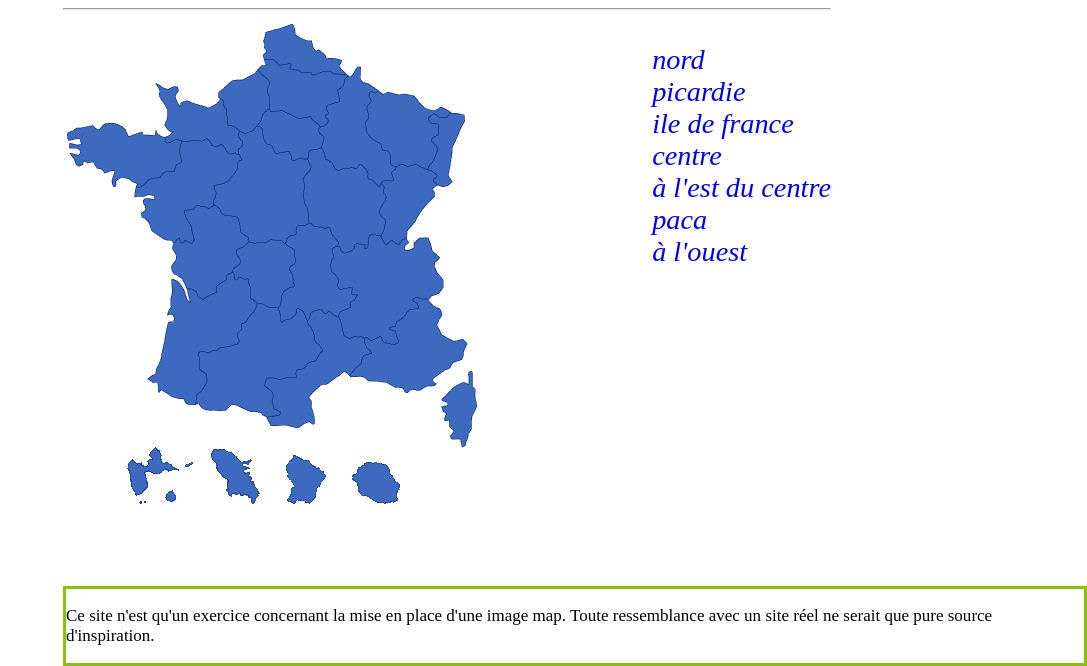
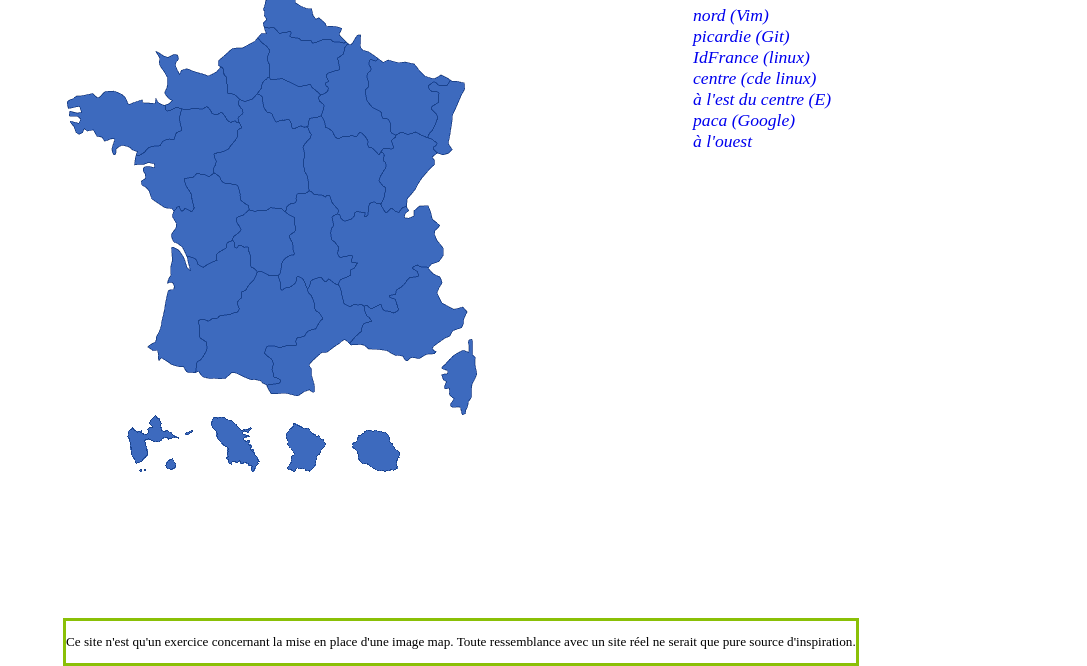
Before and after one commit to didierClin/leCanard, a plain HTML site: page index.html in a window 1280 px wide. Shown: the part 134-800 px from the top of the page, without its empty margins (193-1280 px from the left). Drawn offline with Linux system fonts and the light colour scheme; a script that the page names is missing.

Commit message:
modif lien et maj title sur carte

```diff
--- a/index.html
+++ b/index.html
@@ -24,35 +24,36 @@ trouvez la bonne affaire parmi nos <mark>3</mark> annonces.</p>
 
       <map name="LeCanardMappe">
     <!--  <area shape="rect" coords="408,478,410,480" alt="Image Map" style="outline:none;" title="Image Map" href="http://www.image-maps.com/index.php?aff=mapped_users_63288" />-->
-          <area id="NORD" alt="cheatSheet_vim" title="region nord" href="http://didierclin.github.io/cheatSheet_vim" shape="poly" coords="238,17,227,10,221,6,194,8,197,36,222,40,246,48,280,54" style="outline:none;" target="_self"     />
+          <area id="NORD" alt="cheatSheet_vim" title="cheatSheet_vim" href="http://didierclin.github.io/cheatSheet_vim" shape="poly" coords="238,17,227,10,221,6,194,8,197,36,222,40,246,48,280,54" style="outline:none;" target="_self"     />
 
-          <area  alt="cheatsheet_git" title="Picardie" href="http://didierclin.github.io/cheatsheet_git" shape="poly" coords="193,48,204,57,202,84,244,90,258,109,277,48,227,47,199,39" style="outline:none;" target="_self"     />
+          <area  alt="cheatsheet_git" title="cheatsheet_git" href="http://didierclin.github.io/cheatsheet_git" shape="poly" coords="193,48,204,57,202,84,244,90,258,109,277,48,227,47,199,39" style="outline:none;" target="_self"     />
 
-          <area  alt="cheatsheet_linux" title="Bouhh" href="http://didierclin.github.io/cheatsheet_linux" shape="poly" coords="206,89,198,87,191,104,203,124,230,135,243,139,253,124,258,104,241,93" style="outline:none;" target="_self"     />
+          <area  alt="cheatsheet_linux" title="cheatsheet_linux" href="http://didierclin.github.io/cheatsheet_linux" shape="poly" coords="206,89,198,87,191,104,203,124,230,135,243,139,253,124,258,104,241,93" style="outline:none;" target="_self"     />
 
-          <area  alt="cheatsheet_cdelinux" title="region centre" href="http://didierclin.github.io/cheatsheet_cdelinux" shape="poly" coords="186,108,172,107,173,128,153,161,151,186,167,194,187,224,216,216,241,200,240,137" style="outline:none;" target="_self"     />
+          <area  alt="cheatsheet_cdelinux" title="cheatsheet_cdelinux" href="http://didierclin.github.io/cheatsheet_cdelinux" shape="poly" coords="186,108,172,107,173,128,153,161,151,186,167,194,187,224,216,216,241,200,240,137" style="outline:none;" target="_self"     />
 
-          <area  alt="idem" title="a l'est du centre" href="http://larmoireencarton.com" shape="poly" coords="237,150,242,136,255,128,266,143,298,147,318,160,316,182,315,208,275,227,258,198,244,202,235,174" style="outline:none;" target="_self"     />
+          <area  alt="http://docs.emmet.io/cheat-sheet/" title="http://docs.emmet.io/cheat-sheet/" href="http://docs.emmet.io/cheat-sheet/" shape="poly" coords="237,150,242,136,255,128,266,143,298,147,318,160,316,182,315,208,275,227,258,198,244,202,235,174" style="outline:none;" target="_self"     />
 
-          <area  alt="paca" title="paca" href="http://www.google.fr" shape="poly" coords="282,350,303,326,300,312,329,320,325,306,350,274,371,284,379,314,394,317,370,361,344,364,333,368" style="outline:none;" target="_self"     />
+          <area  alt="paca" title="google" href="http://www.google.fr" shape="poly" coords="282,350,303,326,300,312,329,320,325,306,350,274,371,284,379,314,394,317,370,361,344,364,333,368" style="outline:none;" target="_self"     />
 
           <area  alt="les paysans bretons" title="region bretonne" href="http://www.labretagne.com" shape="poly" coords="115,117,115,138,77,164,12,140,9,114,30,99,54,102,63,112,83,106" style="outline:none;" target="_self"     />
       </map>
     </section>
     <aside class="droit">
       <ul>
-        <li><a href="http://didierclin.github.io/cheatSheet_vim">nord</a></li>
-        <li><a href="http://didierclin.github.io/cheatsheet_git">picardie</a></li>
-        <li><a href="http://didierclin.github.io/cheatsheet_linux">ile de france</a></li>
-        <li><a href="http://didierclin.github.io/cheatsheet_cdelinux">centre</a></li>
-        <li><a href="http://larmoireencarton.com">à l'est du centre</a></li>
-        <li><a href="http://www.google.fr">paca</a></li>
+        <li><a href="http://didierclin.github.io/cheatSheet_vim">nord (Vim)</a></li>
+        <li><a href="http://didierclin.github.io/cheatsheet_git">picardie (Git)</a></li>
+        <li><a href="http://didierclin.github.io/cheatsheet_linux">IdFrance (linux)</a></li>
+        <li><a href="http://didierclin.github.io/cheatsheet_cdelinux">centre (cde linux)</a></li>
+        <li><a href="http://docs.emmet.io/cheat-sheet/">à l'est du centre (E)</a></li>
+        <li><a href="http://www.google.fr">paca (Google)</a></li>
         <li><a href="http://www.labretagne.com">à l'ouest</a></li>
 
       </ul>
     </aside>
     <footer>
-        <p>Ce site n'est qu'un exercice concernant la mise en place d'une image map. Toute ressemblance avec un site réel ne serait que pure source d'inspiration.</p>
+        <p>Ce site n'est qu'un exercice concernant la mise en place d'une image map.
+          Toute ressemblance avec un site réel ne serait que pure source d'inspiration.</p>
     </footer>
 
   </body>
--- a/web/css/app.css
+++ b/web/css/app.css
@@ -1,7 +1,5 @@
-*{
-  font-size: 1.1em;
-}
 body{
+   font-size: 1.1em;
     width: 60%;
     max-width: 800px;
     margin: auto;
@@ -46,7 +44,7 @@ a:hover{
   color: green;
 }
 a:focus {
-  background-color: #FFCC66:
+  background-color: #FFCC66;
 }
 /*essai coloration lien sur la carte map*/
 area:hover{
@@ -57,6 +55,21 @@ section{
 }
 aside{
     float: right;
+}
+li{
+  list-style: none;
+  text-align: left;
+  color: blue;
+  font-style: oblique;
+}
+footer{
+    position: fixed;
+    font-size: .75em;
+    bottom: 0;
+    text-align: center;
+    width: auto;
+    margin: auto;
+    border: 3px solid #8AC007;
 }
 @media screen and (min-width:785px) and (max-width: 1150px){
     body{
@@ -81,18 +94,3 @@ aside{
       margin: auto;
     }
 }
-
-li{
-  list-style: none;
-  text-align: left;
-  color: blue;
-  font-style: oblique;
-}
-
-footer{
-    position: fixed;
-    font-size: .8em;
-    bottom: 0;
-    width: auto;
-    border: 3px solid #8AC007;
-}
```
